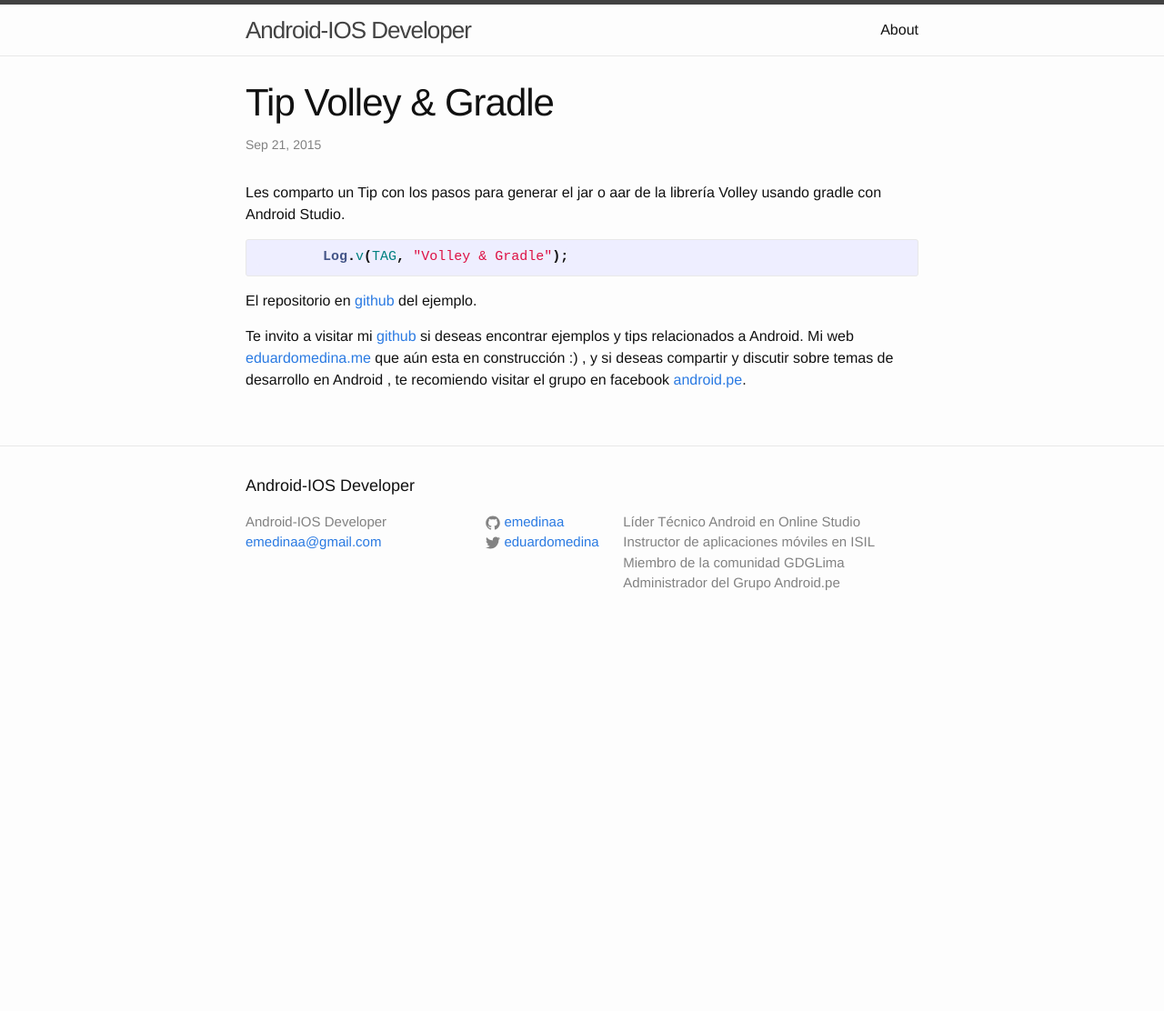
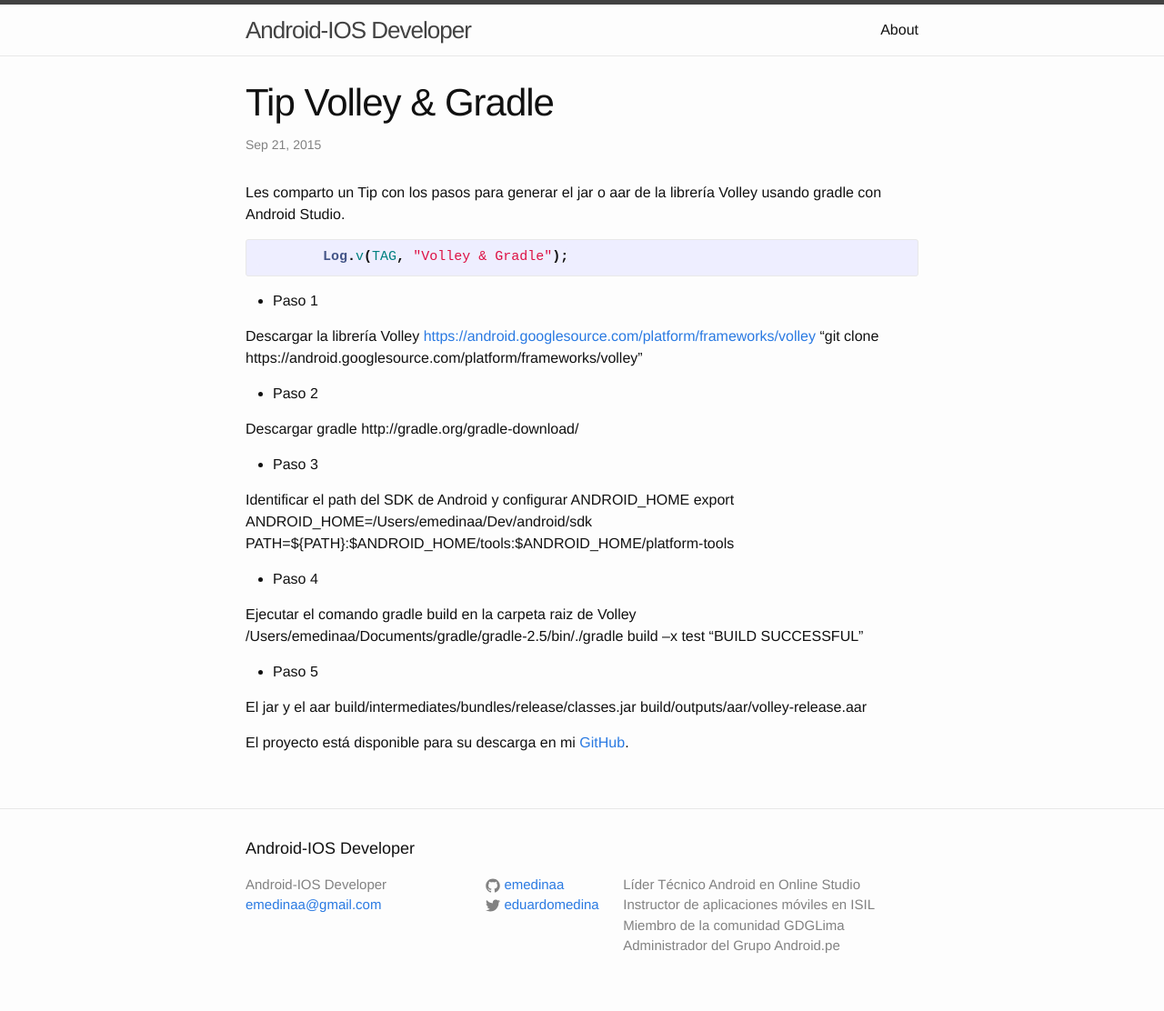
Before and after one commit to emedinaa/emedinaa.github.io, a Jekyll site: the page built from _posts/2015-09-21-volley-gradle.markdown, in a window 1280 px wide. Shown: the whole page at 91% size. Built offline with Jekyll 4.4.1, drawn with Linux system fonts in a browser that asks for light colours; before the commit the page ends 900 px from its top, so only the background shows below that.

Commit message:
volley & parcelable

```diff
--- a/_posts/2015-09-21-volley-gradle.markdown
+++ b/_posts/2015-09-21-volley-gradle.markdown
@@ -10,12 +10,35 @@ Les comparto un Tip con los pasos para generar el jar o aar de la librería Voll
 	Log.v(TAG, "Volley & Gradle");
 {% endhighlight %}
 
-El repositorio en [github][repo] del ejemplo.
+* Paso 1
 
-Te invito a visitar mi [github][gb] si deseas encontrar ejemplos y tips relacionados a Android. Mi web [eduardomedina.me][web] que aún esta en construcción :) , y si deseas compartir y discutir sobre temas de desarrollo en Android , te recomiendo visitar el grupo en facebook [android.pe][androidpe].
+Descargar la librería Volley [https://android.googlesource.com/platform/frameworks/volley][volley]
+"git clone https://android.googlesource.com/platform/frameworks/volley"
+
+* Paso 2
+
+Descargar gradle http://gradle.org/gradle-download/
+
+* Paso 3
+
+Identificar el path del SDK de Android y configurar ANDROID_HOME export ANDROID_HOME=/Users/emedinaa/Dev/android/sdk PATH=${PATH}:$ANDROID_HOME/tools:$ANDROID_HOME/platform-tools
+
+* Paso 4
+
+Ejecutar el comando gradle build en la carpeta raiz de Volley
+	/Users/emedinaa/Documents/gradle/gradle-2.5/bin/./gradle build --x test
+	"BUILD SUCCESSFUL"
+
+* Paso 5
+
+El jar y el aar build/intermediates/bundles/release/classes.jar build/outputs/aar/volley-release.aar
+
+
+El proyecto está disponible para su descarga en mi [GitHub][repo].
 
 [gb]:      https://github.com/emedinaa
 [web]:   http://www.eduardomedina.me/
 [androidpe]: https://www.facebook.com/groups/androidpe/
 [repo]: https://github.com/emedinaa/android_volley_gradle
 [gdglima]: http://www.gdglima.com/
+[volley]: https://android.googlesource.com/platform/frameworks/volley
```
Also changed, not shown: _posts/2015-09-14-parcelable-plugin-androidstudio.markdown (+14 -3 lines), assets/mvp/mvp_android.jpg (added), assets/mvp/mvp_diagrama_ejemplo.jpg (added), assets/parcelable/Fields.png (added), assets/parcelable/Generate.png (added), assets/parcelable/Parcelable.png (added), assets/parcelable/PluginAS_AndroidParcelable.png (added).
